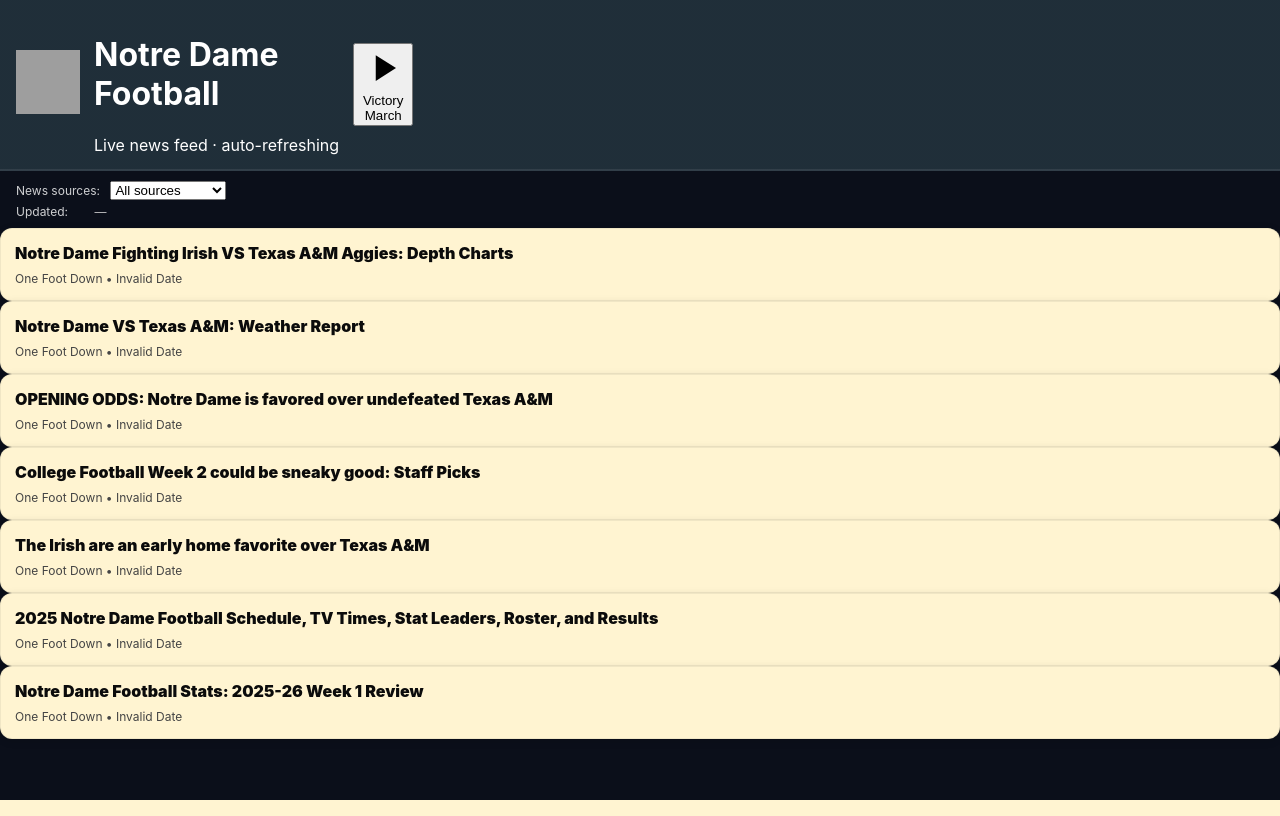
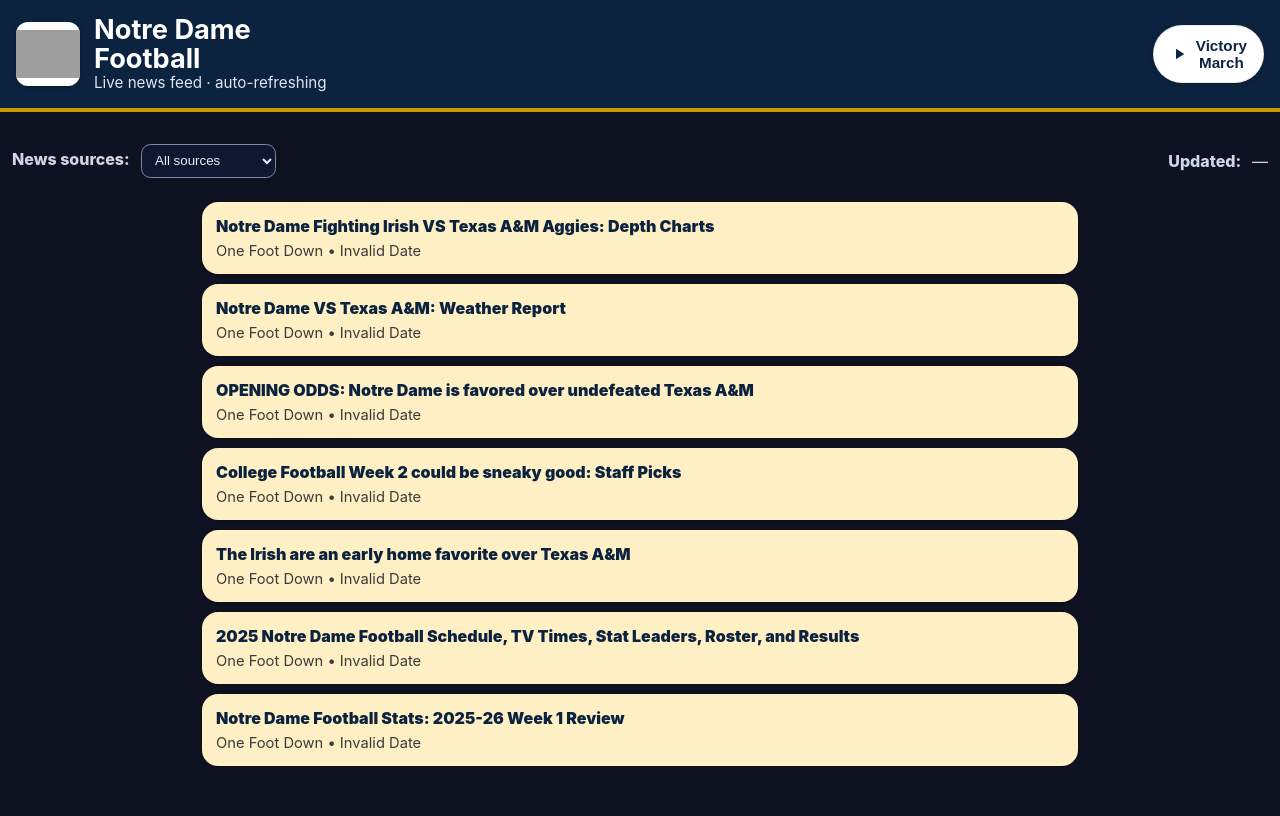
Before and after one commit to jasonab74-ctrl/notre-dame-football, a Flask app: page / in a window 1280 px wide. Run offline with Flask 3, Linux system fonts and the light colour scheme; grey boxes are pictures that could not be loaded.

Commit message:
Update style.css

```diff
--- a/static/style.css
+++ b/static/style.css
@@ -1,68 +1,86 @@
+/* Notre Dame — hardened UI (Navy/Gold), consistent with other teams */
+
 :root{
-  --nd-gold: #C99700;
-  --nd-gold-light: #FFF4D1; /* light gold card background */
-  --nd-blue: #0C2340;
-  --bg: #0b0f1a;
-  --text: #0b0b0b;
+  --primary:#0C2340;   /* ND Navy */
+  --accent:#C99700;    /* ND Gold line */
+  --bg:#0e1220;        /* dark backdrop */
+  --card:#FFEFC4;      /* soft parchment cards to pop on dark bg */
+  --pill:#C99700;      /* gold quick links */
+  --pillText:#0C2340;
+  --text:#0C2340;      /* card title text (dark) */
+  --muted:#3d4a5f;     /* meta text on dark bg */
+  --metaOnCard:#3b3b3b;
 }
 
 *{box-sizing:border-box}
-html,body{margin:0;padding:0;background:var(--bg);color:#fff;font-family:-apple-system,BlinkMacSystemFont,"Segoe UI",Roboto,Helvetica,Arial,sans-serif}
-
-header{
-  display:flex;align-items:center;gap:14px;padding:14px 16px;
-  border-bottom:2px solid rgba(255,255,255,.08);
-  background:linear-gradient(0deg, rgba(201,151,0,.10), rgba(201,151,0,.10)), var(--nd-blue);
-  position:sticky;top:0;z-index:5;
-}
-header img.logo{width:36px;height:36px;object-fit:contain;border-radius:4px;background:#fff}
-header .titles{display:flex;flex-direction:column;line-height:1.1}
-header .titles .brand{font-size:18px;font-weight:800}
-header .titles .subtitle{font-size:12px;opacity:.85}
-header .actions{margin-left:auto;display:flex;gap:8px;align-items:center}
-
-button.pill, a.pill{
-  appearance:none;border:none;border-radius:999px;padding:8px 12px;
-  background:var(--nd-gold);color:#000;font-weight:800;text-decoration:none;cursor:pointer
+body{
+  margin:0;
+  background:var(--bg);
+  color:#e7ecf6;
+  font-family:Inter,system-ui,-apple-system,Segoe UI,Roboto,Helvetica,Arial,sans-serif;
 }
 
-.links{display:flex;flex-wrap:wrap;gap:8px;padding:12px 16px;background:rgba(255,255,255,.03);border-bottom:1px solid rgba(255,255,255,.08)}
-#updated{padding:10px 16px;font-size:12px;color:#ddd;opacity:.8}
-.controls{padding:8px 16px}
-.controls label{font-size:12px;opacity:.8;margin-right:6px}
+/* HEADER */
+.hero{
+  display:flex; align-items:center; gap:14px;
+  padding:16px;
+  background:var(--primary);
+  border-bottom:4px solid var(--accent);
+  color:#fff;
+}
+.logo-box{
+  width:64px;height:64px;border-radius:12px;background:#fff;
+  display:flex;align-items:center;justify-content:center;overflow:hidden;
+  box-shadow:0 1px 4px rgba(0,0,0,.35)
+}
+.logo-box img{max-width:100%;max-height:100%;object-fit:contain;display:block}
+.hero-titles h1{margin:0;font-size:1.7rem;color:#fff;line-height:1.05}
+.hero-titles .sub{color:#e9eefb;opacity:.95;font-size:.95rem}
 
-.grid{
-  display:grid;gap:12px;padding:12px 16px 80px;
-  grid-template-columns:repeat(3,minmax(0,1fr));
+/* fight button */
+.fight-btn{
+  margin-left:auto; display:inline-flex; align-items:center; gap:.5rem;
+  background:#fff; color:var(--primary);
+  border:1px solid rgba(0,0,0,.08);
+  border-radius:999px; padding:.7rem 1rem;
+  font-weight:900; font-size:.95rem; cursor:pointer; text-align:center;
+  box-shadow:0 1px 5px rgba(0,0,0,.25);
+  transition:transform .06s ease, background .2s ease, color .2s ease
 }
-@media (max-width:1024px){.grid{grid-template-columns:repeat(3,minmax(0,1fr))}}
-@media (max-width:768px){.grid{grid-template-columns:1fr}}
+.fight-btn .icon{width:18px;height:18px;fill:var(--primary)}
+.fight-btn:hover{background:var(--accent);color:#111}
+.fight-btn:hover .icon{fill:#111}
+.fight-btn:active{transform:translateY(1px)}
+.fight-btn.playing{background:#d6ffd6;color:#111}
+.fight-btn.playing .icon{fill:#111}
 
-.card{
-  background:var(--nd-gold-light);
-  color:var(--text);
-  border-radius:12px;
-  padding:14px;
-  display:flex;flex-direction:column;gap:8px;
-  box-shadow:0 2px 8px rgba(0,0,0,.12);
-  border:1px solid rgba(0,0,0,.06);
+/* quick links */
+.pill-row{display:flex;flex-wrap:wrap;gap:.7rem;padding:12px}
+.pill{
+  display:inline-block; padding:.65rem 1rem; border-radius:999px;
+  background:var(--pill); color:var(--pillText);
+  text-decoration:none; font-weight:900; box-shadow:0 1px 3px rgba(0,0,0,.25)
 }
 
-.title{
-  font-weight:900;
-  color:var(--text);
-  text-decoration:none;
-  font-size:16px; line-height:1.25;
-  display:-webkit-box; -webkit-line-clamp:2; -webkit-box-orient:vertical; overflow:hidden;
+/* controls */
+.controls{display:flex;justify-content:space-between;align-items:center;padding:8px 12px;color:#cdd6ea}
+.controls label{font-weight:800;margin-right:.4rem}
+#sourceSelect{
+  padding:.45rem .6rem;border-radius:.6rem;border:1px solid #7d88a7;
+  background:#0f1830;color:#e7ecf6
 }
+.control.right{margin-left:auto}
 
-.meta{
-  font-size:12px; color:#444;
-  white-space:nowrap; overflow:hidden; text-overflow:ellipsis;
+/* feed */
+main{padding:6px 12px 40px}
+.card{
+  background:var(--card); border-radius:16px; padding:14px; margin:10px 0;
+  box-shadow:0 1px 2px rgba(0,0,0,.2)
 }
+.title{font-weight:900;text-decoration:none;color:var(--text);display:block}
+.meta{color:var(--metaOnCard);margin-top:6px;font-size:.92rem}
 
-footer{
-  position:fixed;bottom:0;left:0;right:0;background:rgba(12,35,64,.9);
-  color:#fff;padding:8px 16px;font-size:12px;display:flex;justify-content:space-between;align-items:center;backdrop-filter:blur(6px)
+/* width on larger screens */
+@media(min-width:768px){
+  main{max-width:900px;margin:0 auto}
 }
-footer a{color:#fff;font-weight:700}
```
